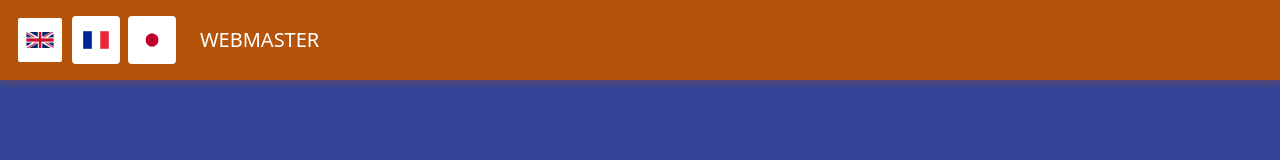
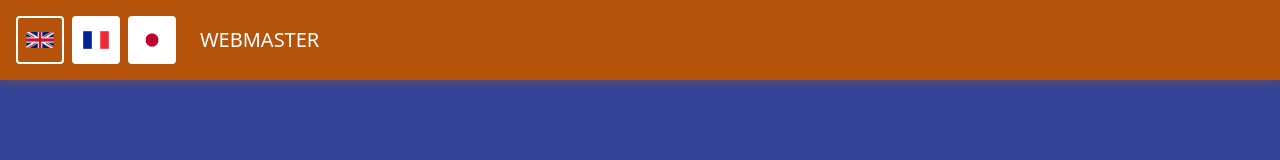
Before and after one commit to milosanchezdespres/portfolio, a Next.js app: page /en in a window 1280 px wide. Shown: the top 160 px of the page. Built offline with nearby package versions, Linux system fonts and the light colour scheme.

Commit message:
better flags

```diff
--- a/src/app/components/LocalSwitch.tsx
+++ b/src/app/components/LocalSwitch.tsx
@@ -18,8 +18,16 @@ export default function LanguageSwitcher({ current }: { current: string }) {
           <Link
             key={code}
             href={`/${code}`}
-            className={`w-12 h-12 rounded overflow-hidden flex items-center justify-center transition-all bg-white
-              ${isActive ? 'border-2 border-[#b45309]' : 'hover:border-2 hover:border-black'}`}
+            className={`
+              w-12 h-12 rounded overflow-hidden flex items-center justify-center
+              border-2
+              transition-transform transition-colors duration-300
+              ${isActive
+                ? 'border-[#b45309] bg-[#b45309] outline-2 outline-white outline-offset-[-2px]'
+                : 'bg-white border-transparent hover:border-[#b45309] hover:bg-[#b45309]'
+              }
+              hover:scale-110
+            `}
           >
             <div className="relative w-8 h-6">
               <Image
```
